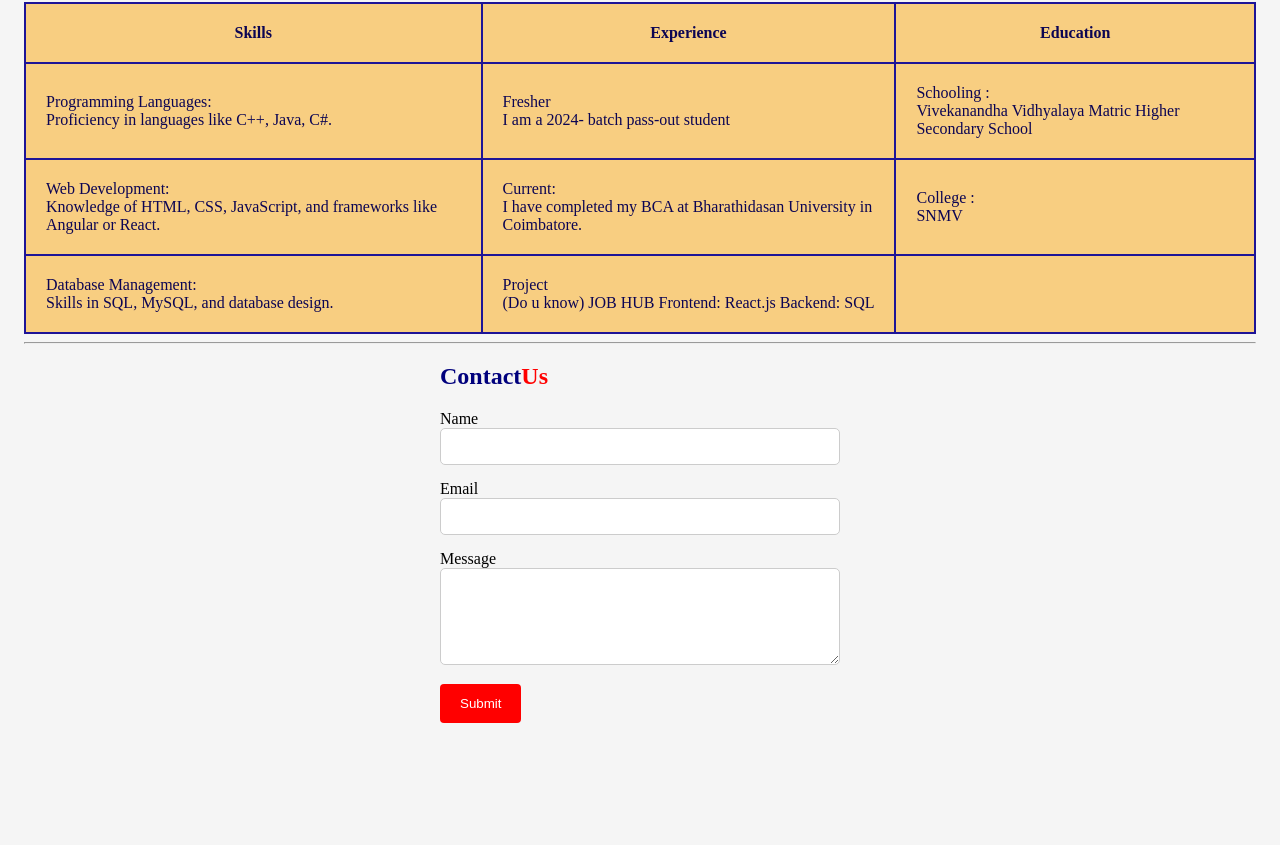
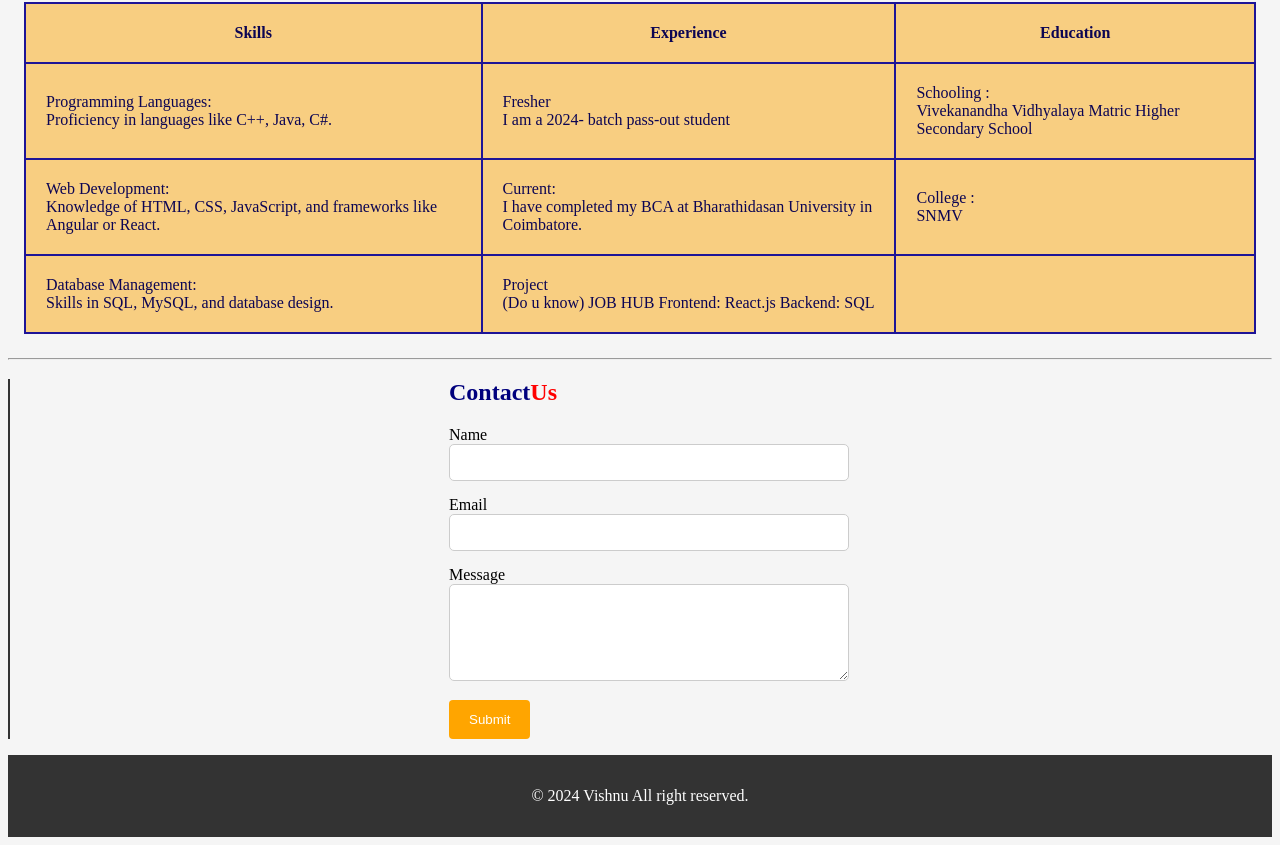
Before and after one commit to VishnusIdea/Codunt, a plain HTML site: page phase1/Portfolio/Portfolio.html in a window 1280 px wide. Shown: the part 1010-1855 px from the top of the page. Before the commit the page ends 1757 px from the top, so only its background shows below. Drawn offline with Linux system fonts and the light colour scheme.

Commit message:
push all codes

```diff
--- a/phase1/Portfolio/Portfolio.html
+++ b/phase1/Portfolio/Portfolio.html
@@ -21,7 +21,7 @@
         <ul>
             <li><a href="#home">Home</a></li>
             <li> <a href="#about">About</a></li>
-            <li> <a href="content">Contact</a></li>
+            <li> <a href="contant">Contact</a></li>
         </ul>
     </nav>
     <hr>
@@ -103,10 +103,11 @@
                 </tbody>
             </table>
         </section>
-        <div >
 
+    </main>
         <hr>
         <section id="content">
+            <aside>
             <form  class="contact" >
                 <h2 style="color: rgb(0, 0, 125);">Contact<span style="color: rgb(255, 0, 0);">Us</span> </h2>
                 <div >
@@ -123,8 +124,12 @@
                 </div>
                 <button type="submit" class="button">Submit</button>
             </form>
+            </aside>
         </section>
-    </main>
+        <footer>
+            <p>&copy; 2024 Vishnu All right reserved.</p>
+        </footer>
+
 
 
 </body>
--- a/phase1/Portfolio/Style.css
+++ b/phase1/Portfolio/Style.css
@@ -74,10 +74,8 @@ th,td {
     box-sizing: border-box;
   }
 
-
-
   .contact .button {
-    background-color: #ff0000;
+    background-color: orange;
     color: white;
     padding: 12px 20px;
     border: none;
@@ -85,9 +83,7 @@ th,td {
     cursor: pointer;
   }
 
-  .contact.button :hover {
-    background-color: #122193;
-  }
+
 
 
 main {
```
